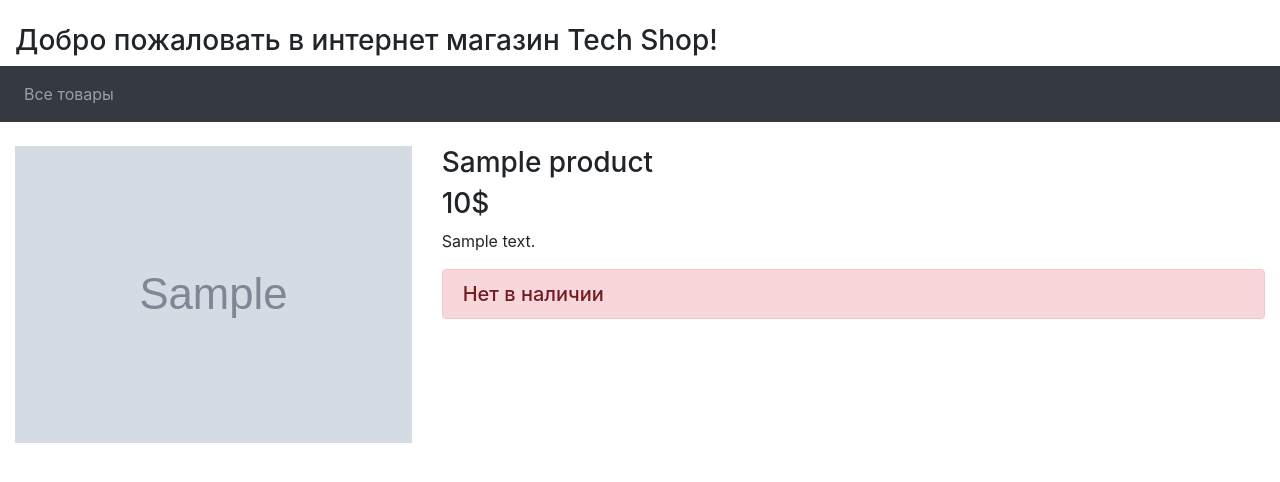
After one commit to Amankaium/techshop, a Django app: template product/templates/product/product.html in a window 1280 px wide. The commit adds this page. Shown: the top 482 px of the page. Run offline with Django 3.2, Linux system fonts and the light colour scheme; the template is opened without the code that fills it: most values are stand-ins (such as "Sample title", 1, 10 or a date in 2020); grey boxes marked "Sample" are stand-in pictures; some libraries are stand-ins or nearby versions.

Commit message:
added product page

```diff
--- a/core/templates/base.html
+++ b/core/templates/base.html
@@ -14,9 +14,7 @@
 
 <div class="container-fluid">
     <br>
-    <h3>Sticky Navbar</h3>
-    <p>A sticky navigation bar stays fixed at the top of the page when you scroll past it.</p>
-    <p>Scroll this page to see the effect. <strong>Note:</strong> sticky-top does not work in IE11 and earlier.</p>
+    <h3>Добро пожаловать в интернет магазин Tech Shop!</h3>
 </div>
 
   <nav class="navbar navbar-expand-sm bg-dark navbar-dark sticky-top">
--- /dev/null
+++ b/product/templates/product/product.html
@@ -0,0 +1,24 @@
+{% extends 'base.html' %}
+
+{% block content %}
+<div class="row">
+    {% if product.image %}
+        <div class="col-lg-4 col-md-6 col-sm-12">
+            <img src="{{ product.image.url }}" width="100%">
+        </div>
+    {% endif %}
+    <div class="col-lg-8 col-md-6 col-sm-12">
+        <h3>{{ product }}</h3>
+        <h3>{{ product.price }}$</h3>
+
+        <div>{{ product.description|linebreaks }}</div>
+        {% if product.avialable %}
+            <h5 class="alert alert-success">Есть в наличии</h5>
+        {% else %}
+            <h5 class="alert alert-danger">Нет в наличии</h5>
+        {% endif %}
+    </div>
+</div>
+
+
+{% endblock %}
--- a/product/templates/product/products.html
+++ b/product/templates/product/products.html
@@ -4,7 +4,7 @@
     <h1>Все товары в наличии</h1>
     <ol>
         {% for product in products %}
-            <li>{{ product }} - {{ product.category }}</li>
+            <a href="{% url 'product' product.id %}"><li>{{ product }} - {{ product.category }}</li></a>
         {% endfor %}
     </ol>
 {% endblock %}
--- a/product/urls.py
+++ b/product/urls.py
@@ -1,7 +1,8 @@
 from django.urls import path
-from product.views import products
+from product.views import *
 
 
 urlpatterns = [
-    path("all/", products, name="products")
+    path("all/", products, name="products"),
+    path("<int:id>/", product, name="product"),
 ]
--- a/product/views.py
+++ b/product/views.py
@@ -6,3 +6,9 @@ def products(request):
     context = {}
     context["products"] = Product.objects.filter(avialable=True)
     return render(request, "product/products.html", context)
+
+
+def product(request, id):
+    context = {}
+    context["product"] = Product.objects.get(id=id)
+    return render(request, "product/product.html", context)
```
Also changed, not shown: product/models.py (+7 -0 lines), media/product_images/img_0_910_33_0.jpg (added), media/product_images/samsung_galaxy_note_ii_dual_sim.png (added), product/migrations/0004_product_image.py (added), product/migrations/0005_auto_20200709_2012.py (added).
